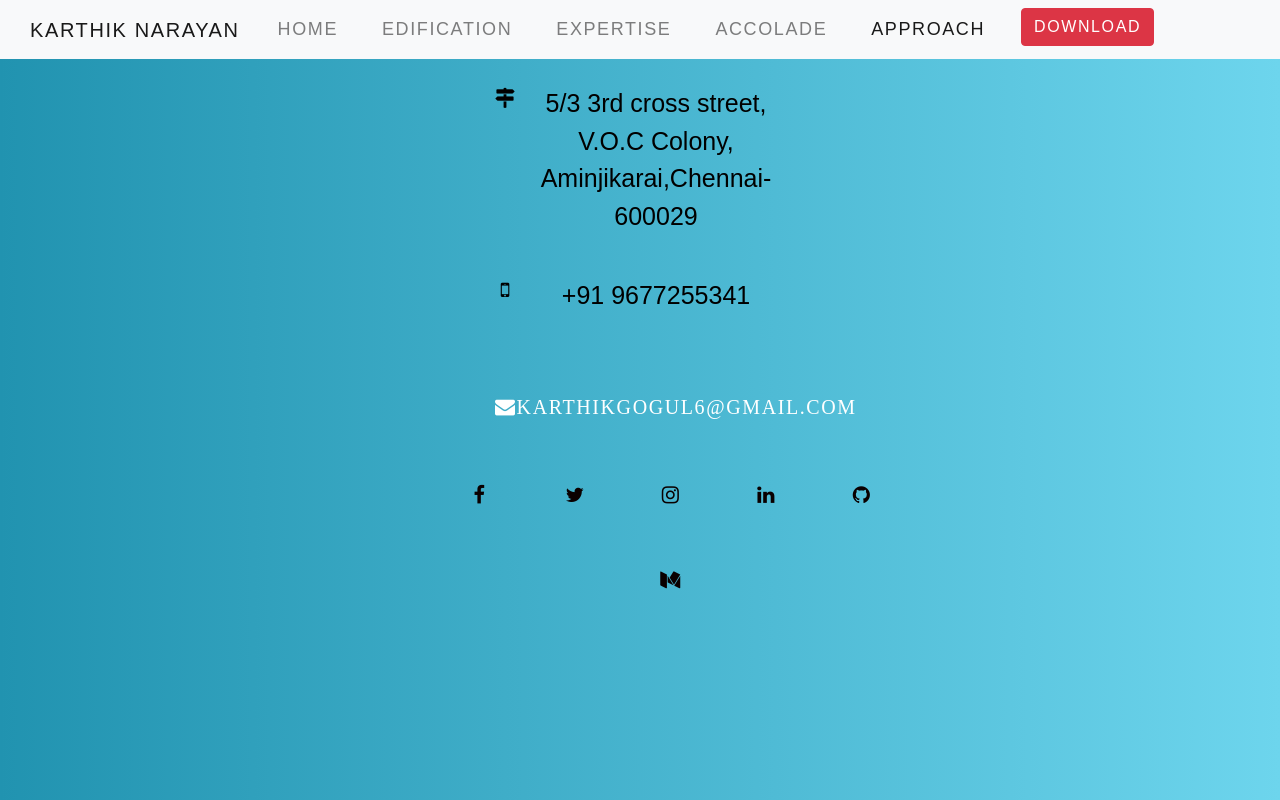
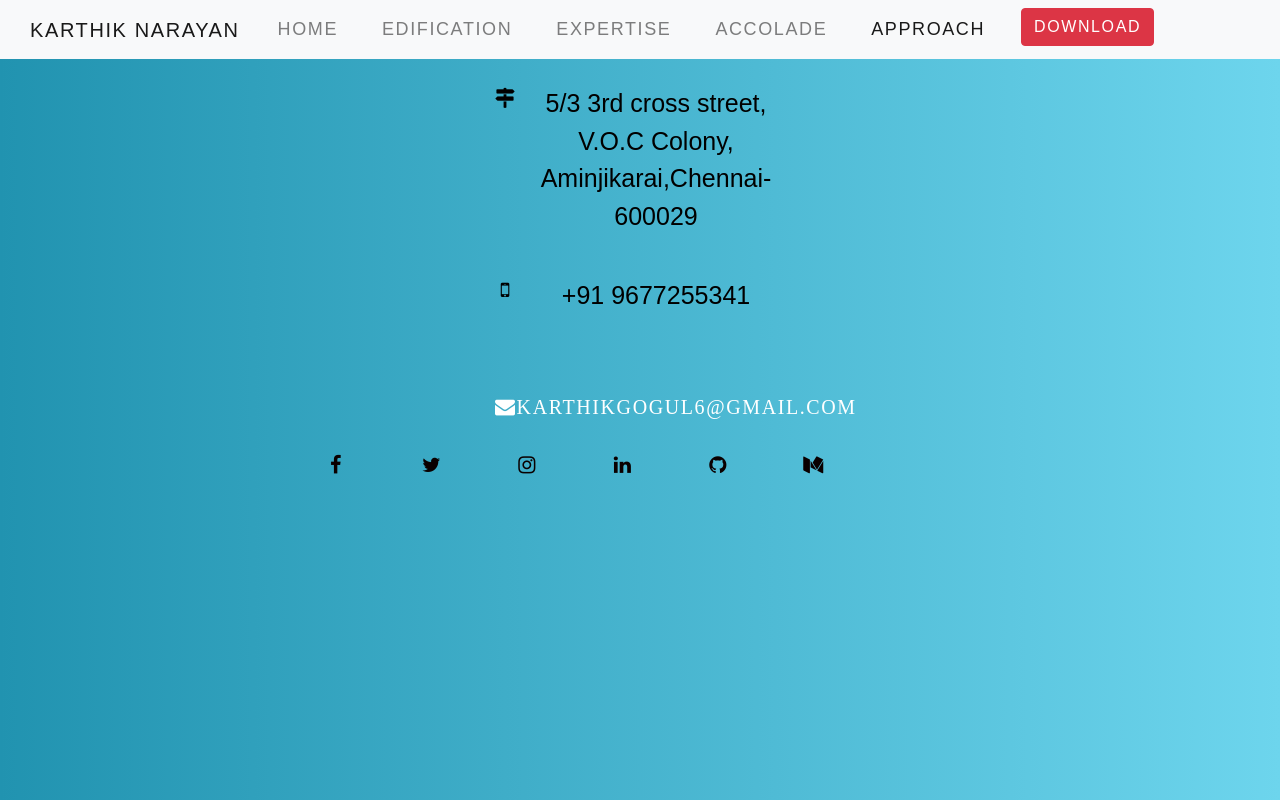
Before and after one commit to laughingdevil/karthik, a plain HTML site: page contact.html in a window 1280 px wide. Drawn offline with nearby package versions, Linux system fonts and the light colour scheme.

Commit message:
Update cstyle.css

```diff
--- a/cstyle.css
+++ b/cstyle.css
@@ -1,3 +1,4 @@
+
 
 .footer-box-c p{
     font-size: 25px;
@@ -19,7 +20,7 @@
 }
 .footer-box-c p span{
     display: table;
-    padding-left: 3em;
+    padding-left: 1em;
     padding-top:0px;
 }
 
@@ -28,7 +29,7 @@
 }
 
 .footer-socials {
-   /* margin: 10px 0;*/
+    margin: 10px 0;
     line-height: 30px;
     padding: 4px;
     text-align: center;
@@ -40,8 +41,9 @@
 .socials-box {
     display: table-cell;
     vertical-align: middle;
-    margin: 1px 350px;
-    padding: 40px;
+    margin: 1px 250px 1px 250px;
+    padding: 10px;
+
 }
 .socials-box li {
     display: inline-block;
```
